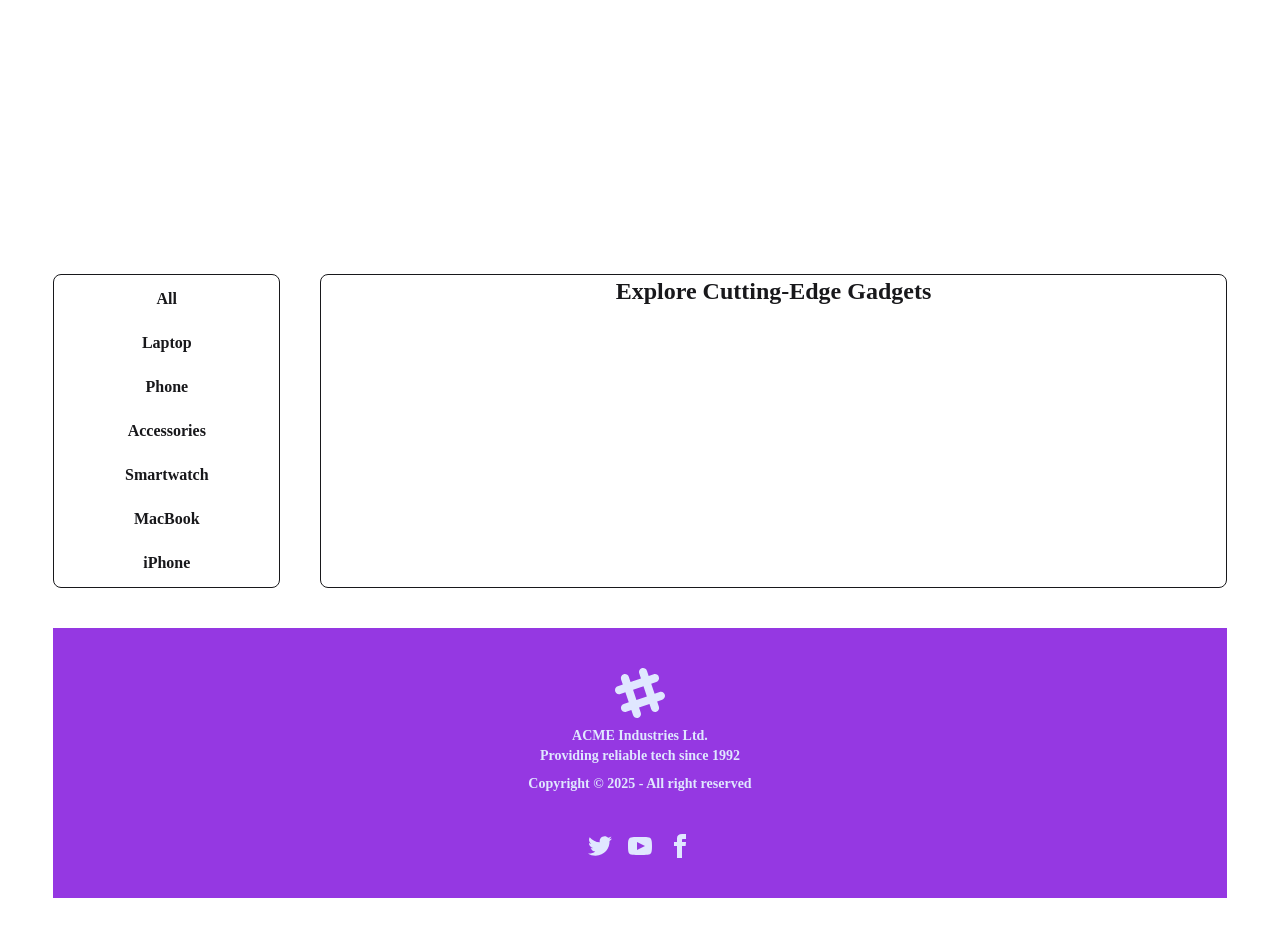
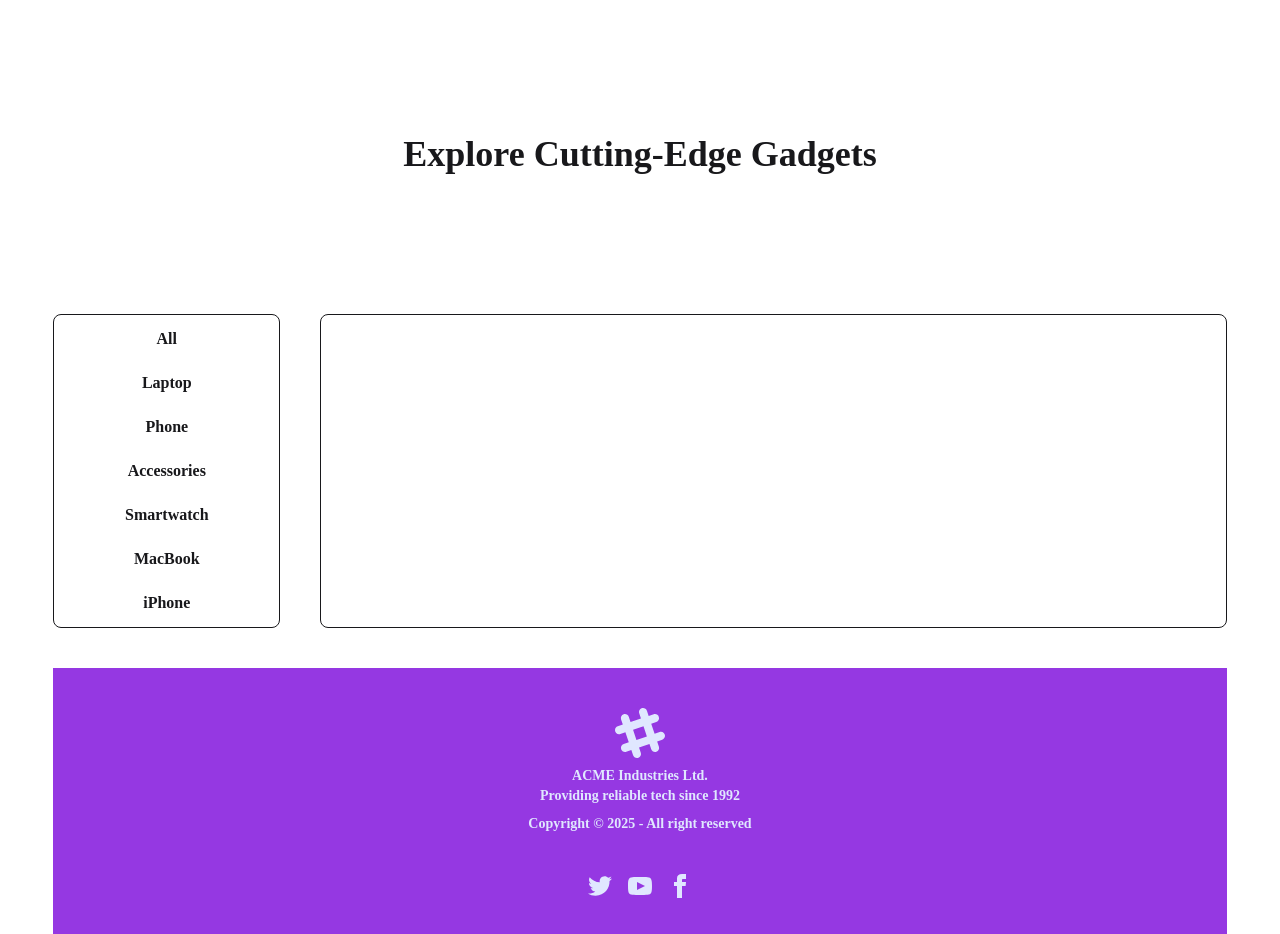
Before and after one commit to sadhin28/gadgetHeaven-A8, a React (Vite) app: page / in a window 1280 px wide. Shown: the part 920-1854 px from the top of the page. Before the commit the page ends 1818 px from the top, so only its background shows below. Built offline with nearby package versions, Linux system fonts and the light colour scheme.

Commit message:
add all categories

```diff
--- a/src/Components/Home/Home.css
+++ b/src/Components/Home/Home.css
@@ -1,3 +1,3 @@
-#container.Navlink.active{
-   color: aqua;
+#gadeget-container{
+
 }
--- a/src/Components/Home/Home.jsx
+++ b/src/Components/Home/Home.jsx
@@ -19,7 +19,9 @@ const Home = () => {
             <div id='banner' className=' w-9/12 mx-auto md:h-120 h-50  relative bottom-35 md:bottom-70'>
                 <img className='w-full rounded-2xl h-full' src={image} alt="" />
             </div>
+             <h1 className='text-center  md:text-4xl font-bold relative bottom-35 text-2xl '>Explore Cutting-Edge Gadgets</h1>
             <div  className='flex gap-10 '>
+
                     <div className='border w-3/12 card'>
                        <div id='gadeget-container' className='grid p-3  gap-5 justify-items-center'>
                            {
@@ -28,7 +30,7 @@ const Home = () => {
                        </div>
                     </div>
                     <div className='border w-full card'>
-                        <h1 className='text-center font-bold md:text-2xl '>Explore Cutting-Edge Gadgets</h1>
+
                          <div>
                             <Outlet></Outlet>
                          </div>
```
